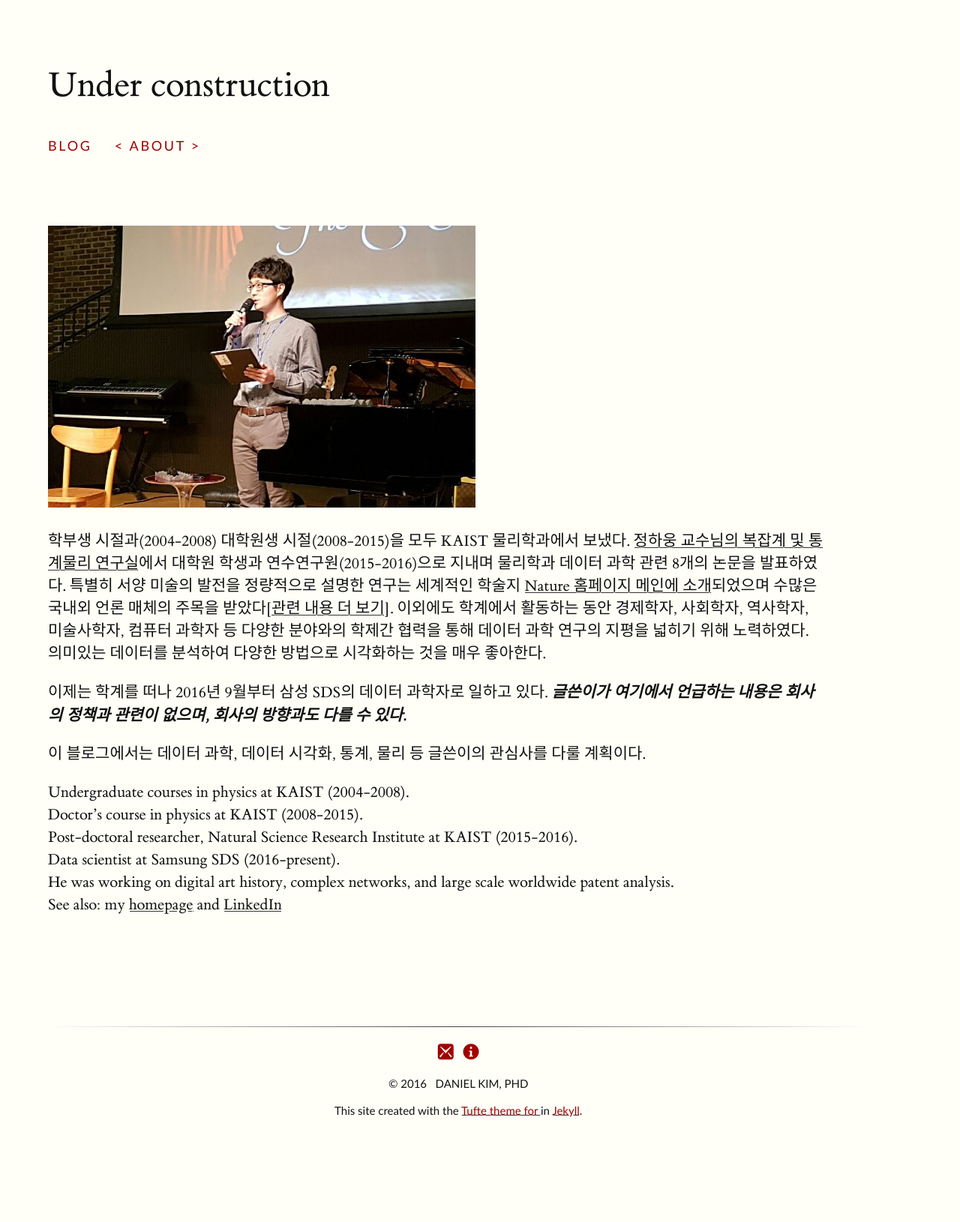
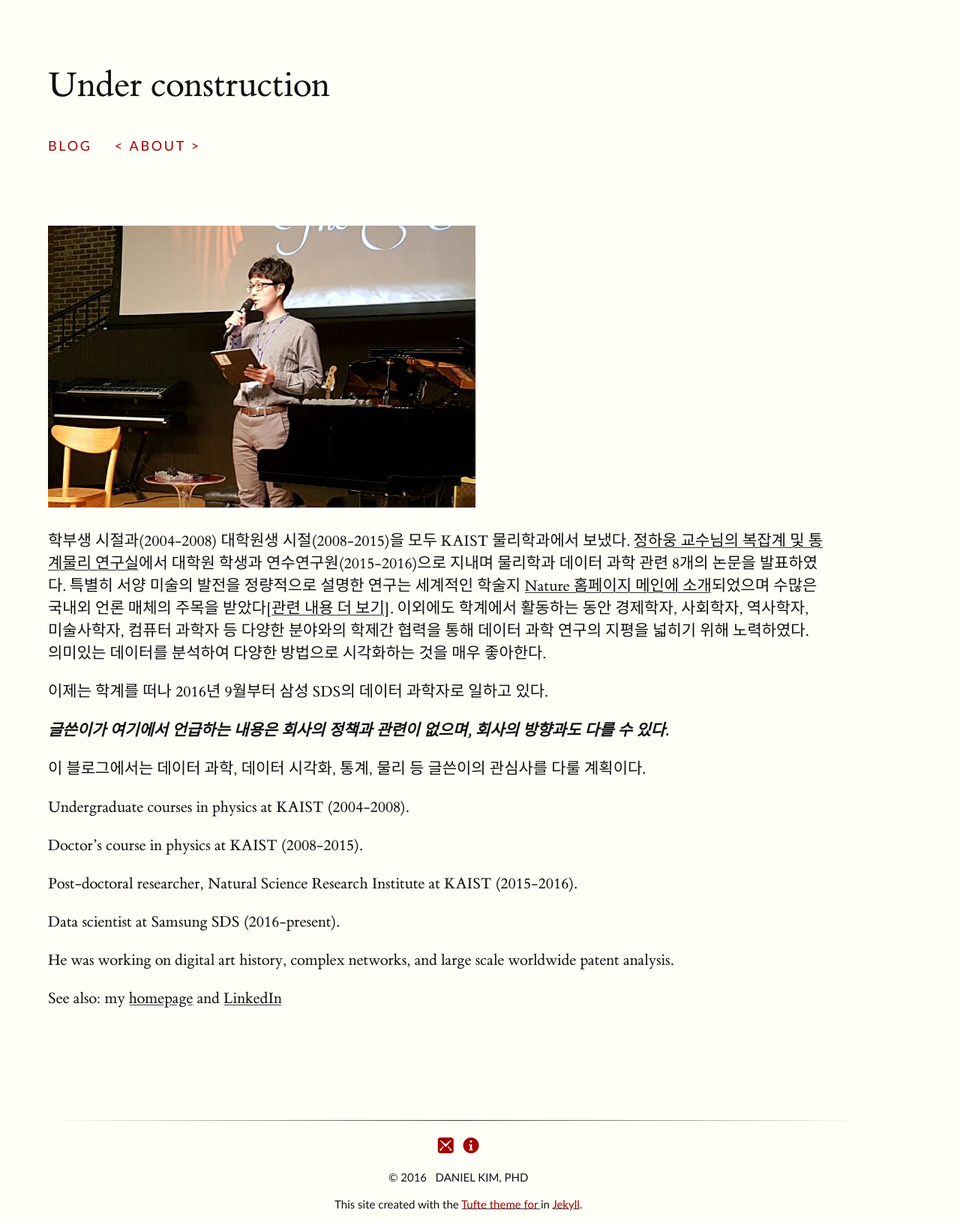
Before and after one commit to danielykim/danielykim.github.io, a Jekyll site: the page built from about/index.md, in a window 1280 px wide. Shown: the whole page at 75% size. Built offline with Jekyll 4.4.1, drawn with Linux system fonts in a browser that asks for light colours; before the commit the page ends 1505 px from its top, so only the background shows below that.

Commit message:
modify about/index.md

```diff
--- a/about/index.md
+++ b/about/index.md
@@ -8,14 +8,20 @@
 학부생 시절과(2004-2008) 대학원생 시절(2008-2015)을 모두 KAIST 물리학과에서 보냈다. [정하웅 교수님의 복잡계 및 통계물리 연구실](http://stat.kaist.ac.kr/)에서 대학원 학생과 연수연구원(2015-2016)으로 지내며 물리학과 데이터 과학 관련 8개의 논문을 발표하였다. 특별히 서양 미술의 발전을 정량적으로 설명한 연구는 세계적인 학술지 [Nature 홈페이지 메인에 소개](http://www.danielykim.me/images/Nature_main_20141211.png)되었으며 수많은 국내외 언론 매체의 주목을 받았다[[관련 내용 더 보기]](http://danielykim.me/papers/DKim2014/). 이외에도 학계에서 활동하는 동안 경제학자, 사회학자, 역사학자, 미술사학자, 컴퓨터 과학자 등 다양한 분야와의 학제간 협력을 통해 데이터 과학 연구의 지평을 넓히기 위해 노력하였다. 의미있는 데이터를 분석하여 다양한 방법으로 시각화하는 것을 매우 좋아한다.
 
 이제는 학계를 떠나 2016년 9월부터 삼성 SDS의 데이터 과학자로 일하고 있다.
+
 ***글쓴이가 여기에서 언급하는 내용은 회사의 정책과 관련이 없으며, 회사의 방향과도 다를 수 있다.***
 
 이 블로그에서는 데이터 과학, 데이터 시각화, 통계, 물리 등 글쓴이의 관심사를 다룰 계획이다.
 
 
-Undergraduate courses in physics at KAIST (2004-2008). <br/>
-Doctor's course in physics at KAIST (2008-2015). <br/>
-Post-doctoral researcher, Natural Science Research Institute at KAIST (2015-2016).  <br/>
-Data scientist at Samsung SDS (2016-present). <br/>
-He was working on digital art history, complex networks, and large scale worldwide patent analysis. <br/>
+Undergraduate courses in physics at KAIST (2004-2008).
+
+Doctor's course in physics at KAIST (2008-2015).
+
+Post-doctoral researcher, Natural Science Research Institute at KAIST (2015-2016).
+
+Data scientist at Samsung SDS (2016-present).
+
+He was working on digital art history, complex networks, and large scale worldwide patent analysis.
+
 See also: my [homepage](http://danielykim.me) and [LinkedIn](https://www.linkedin.com/in/danielyounghokim)
```
